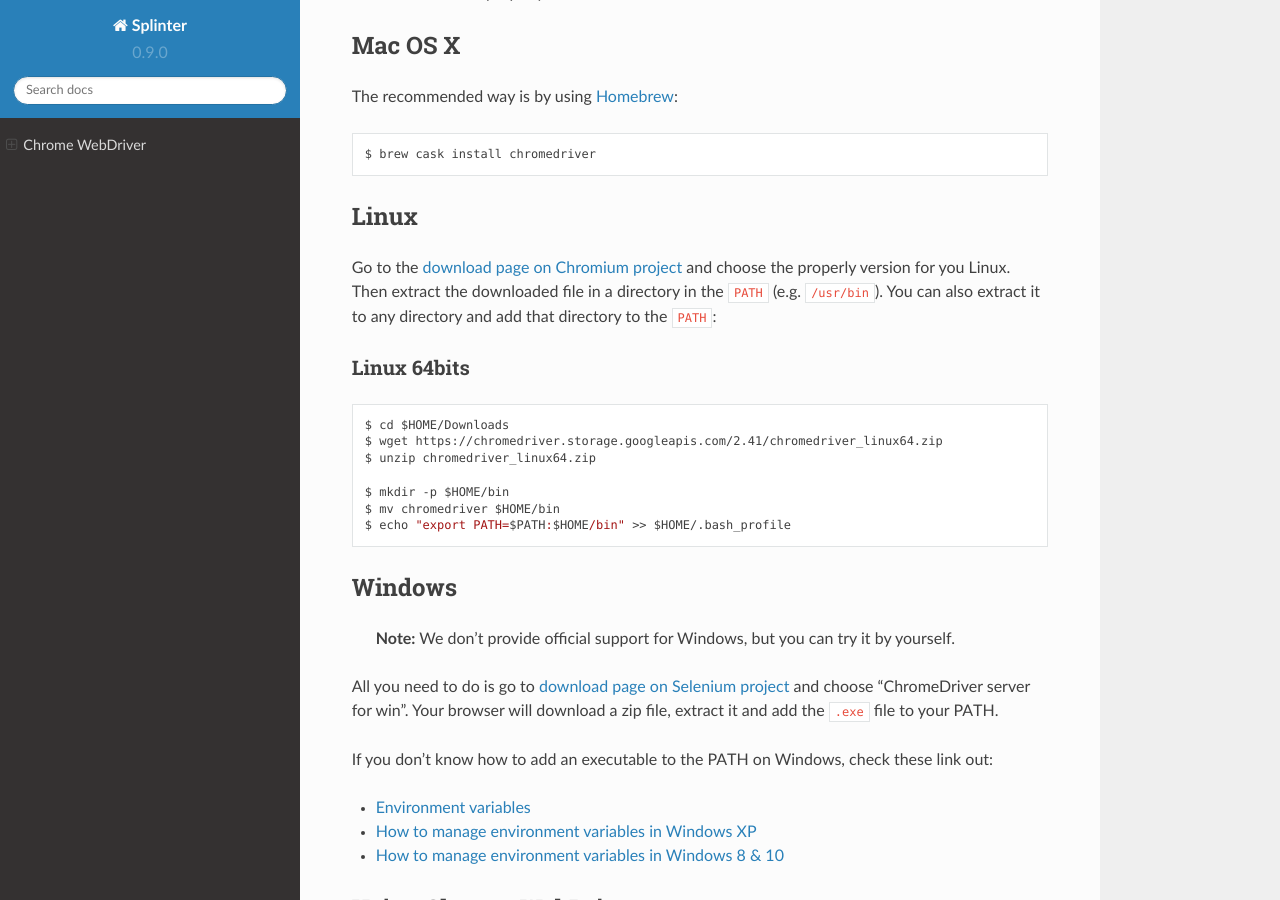
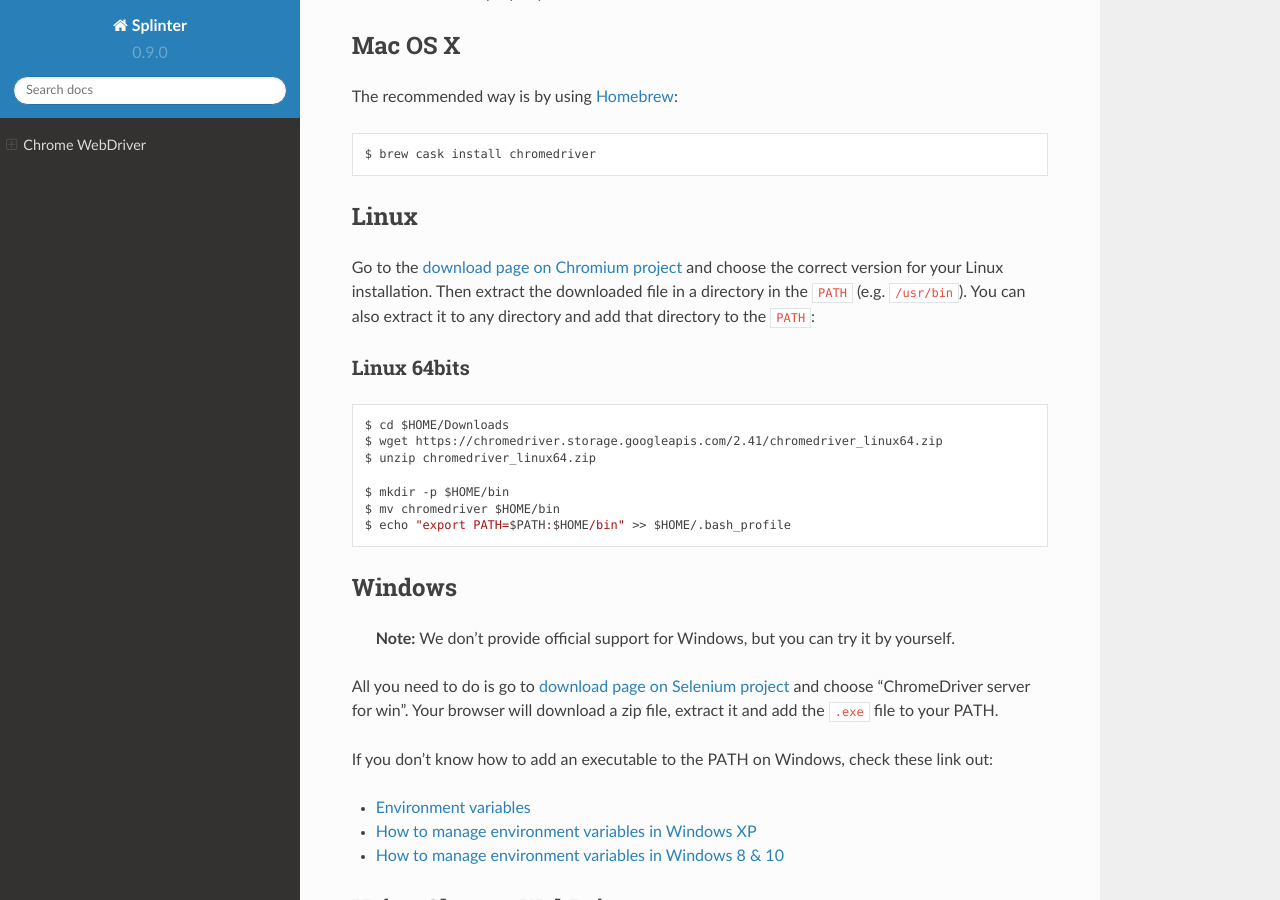
Before and after one commit to cobrateam/splinter, a Sphinx documentation site: the page built from docs/drivers/chrome.rst, in a window 1280 px wide and 900 px high, scrolled down 635 px. Built offline with Sphinx 7.4.7 and the Read the Docs theme 2.0.0, drawn with Linux system fonts in a browser that asks for light colours.

Commit message:
Improve Chrome WebDriver on Linux docs

```diff
--- a/docs/drivers/chrome.rst
+++ b/docs/drivers/chrome.rst
@@ -55,7 +55,7 @@
 
 Go to the `download page on Chromium project
 <https://sites.google.com/a/chromium.org/chromedriver/downloads>`_ and choose
-the properly version for you Linux. Then extract the downloaded file in a
+the correct version for your Linux installation. Then extract the downloaded file in a
 directory in the ``PATH`` (e.g. ``/usr/bin``). You can also extract it to any
 directory and add that directory to the ``PATH``:
 
```
